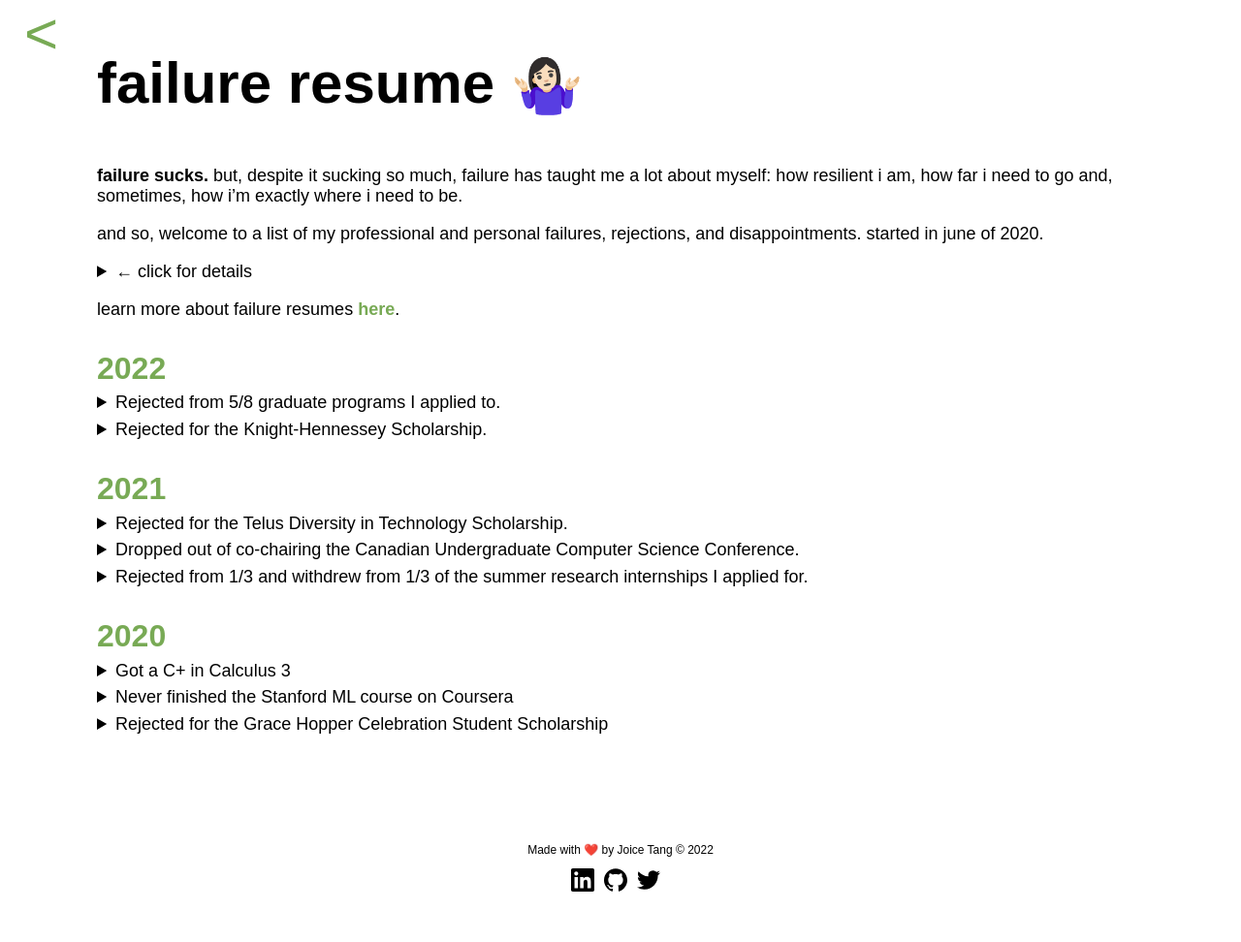
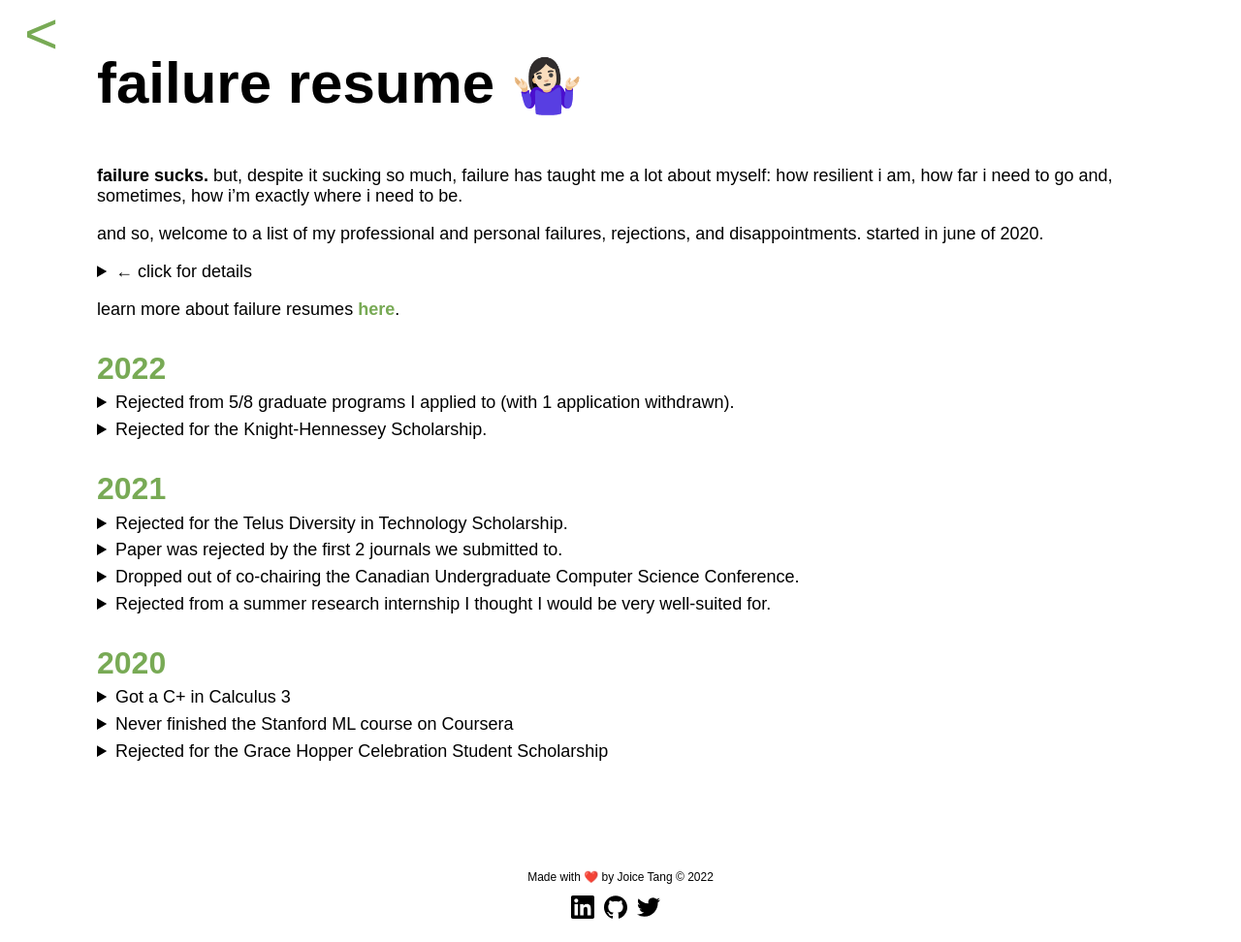
Before and after one commit to joitng/joitng.github.io, a Jekyll site: the page built from failure.md, in a window 1280 px wide. Shown: the whole page at 97% size. Built offline with Jekyll 4.4.1, drawn with Linux system fonts in a browser that asks for light colours; before the commit the page ends 944 px from its top, so only the background shows below that.

Commit message:
edits to some failures + an addition i forgot about

```diff
--- a/failure.md
+++ b/failure.md
@@ -19,9 +19,9 @@ learn more about failure resumes [here](https://www.mentalfloss.com/article/5731
 
 ### 2022
 <details>
-    <summary>Rejected from 5/8 graduate programs I applied to.</summary>
+    <summary>Rejected from 5/8 graduate programs I applied to (with 1 application withdrawn).</summary>
     <p>
-       Sometimes you won't measure up and sometimes it's just not meant to be, and both of those things are okay! So many factors go into decisions like these and it's hard not knowing why I got rejected from some of these programs, but we're worth so much more than our material accomplishments.
+       Sometimes you won't measure up and sometimes it's just not meant to be, and both of those things are okay! So many factors go into decisions like these and it's hard not knowing why I got rejected from some of these programs... but we're worth so much more than our material accomplishments.
 
        I made <a href="https://twitter.com/y1huen/status/1488981893282361345?s=20&t=_el8b_VpNCyhDYVRywABeg">blackout poetry with some of my rejection letters</a>, if you're interested.
     </p>
@@ -41,14 +41,23 @@ learn more about failure resumes [here](https://www.mentalfloss.com/article/5731
         This was a lesson in not overthinking the factors that can lead to a rejection and/or just taking things as they are.
     </p>
 </details>
+
+<details>
+    <summary>Paper was rejected by the first 2 journals we submitted to.</summary>
+    <p>
+        It happens. :)
+    </p>
+</details>
+
 <details>
     <summary>Dropped out of co-chairing the Canadian Undergraduate Computer Science Conference.</summary>
     <p>
         I was super excited about running this conference with one of my good friends about a year ago, but things went downhill after COVID-19 forced a change of plans. I learned that it's okay to just let go sometimes, and that there are costs to taking on too much -- not only for myself, but for others (like our team, and the people who may have been looking forward to the event).
     </p>
 </details>
+
 <details>
-    <summary>Rejected from 1/3 and withdrew from 1/3 of the summer research internships I applied for.</summary>
+    <summary>Rejected from a summer research internship I thought I would be very well-suited for.</summary>
     <p>
         You only need 1 yes!!! This experience was like a practice round for grad school apps later this year, which will be helpful in many ways :)
     </p>
```
